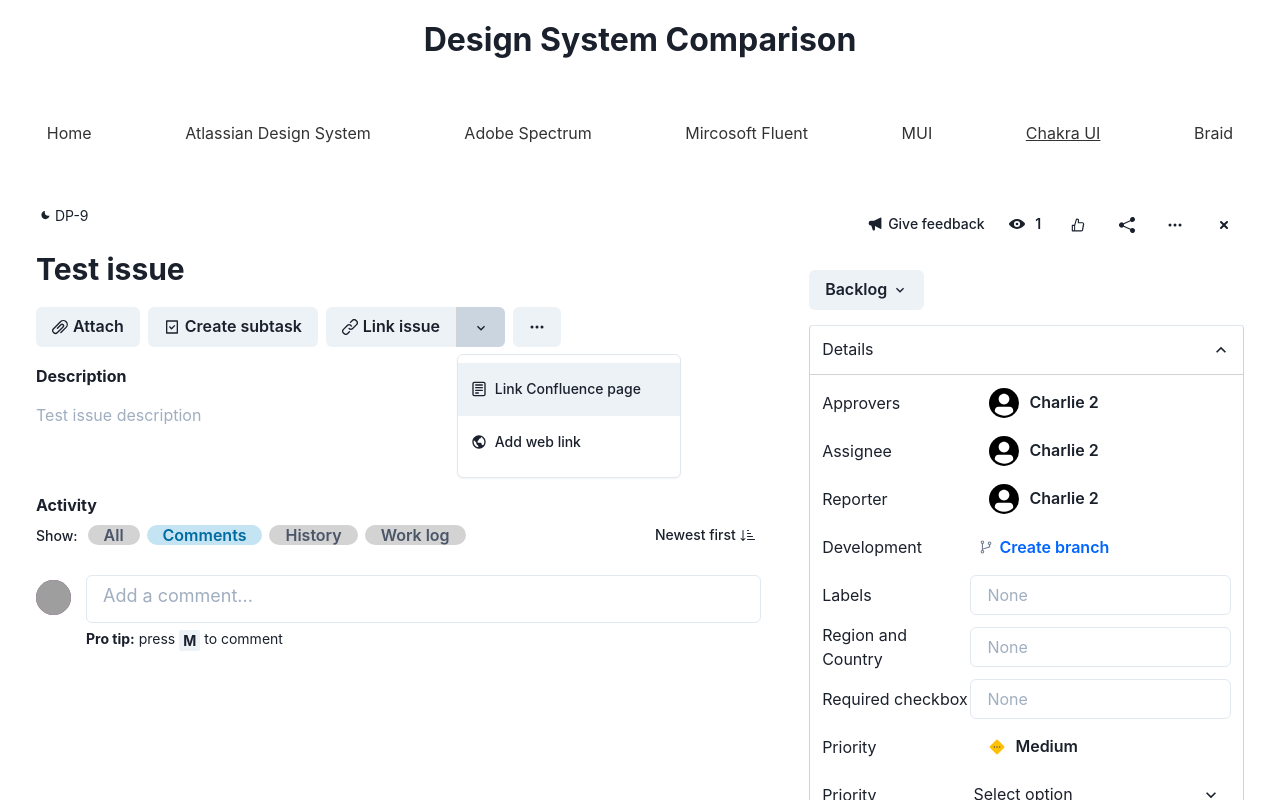
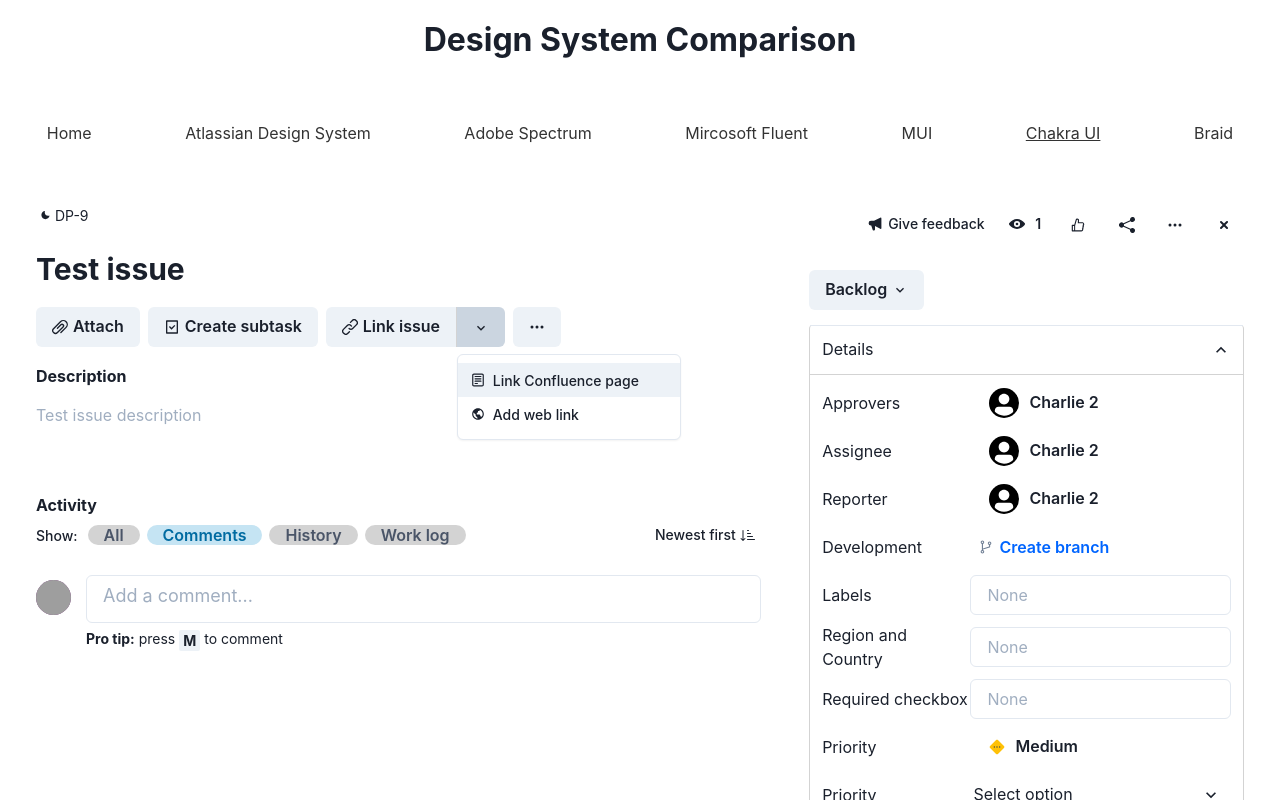
Before and after one commit to ArtOfFeed/design_systems_compare, a React (Create React App) app: page /chakra in a window 1280 px wide. Both pictures are taken after a click on the button 480 px from the left and 326 px from the top of the page. Shown: the top 800 px of the page. Built offline with nearby package versions, Linux system fonts and the light colour scheme; grey boxes are pictures that could not be loaded.

Commit message:
Refactoring

```diff
--- a/src/issue-view/Chakra/components/Actions.js
+++ b/src/issue-view/Chakra/components/Actions.js
@@ -1,6 +1,6 @@
 import React from 'react';
 
-import { Flex, Input, Button, ButtonGroup, Box, Menu, MenuButton, MenuList, MenuItem, Text, IconButton } from '@chakra-ui/react';
+import { Flex, Input, Button, ButtonGroup, Box, Menu, MenuButton, MenuList, MenuItem, Text } from '@chakra-ui/react';
 import { AttachmentIcon, LinkIcon, ChevronDownIcon, AddIcon } from '@chakra-ui/icons';
 import { BsThreeDots } from 'react-icons/bs';
 import { RiTaskLine } from 'react-icons/ri';
@@ -14,7 +14,7 @@
                 <Button>
                     <Input type="file" id="attach" display="none"></Input>
                     <AttachmentIcon />
-                    <Box as="label" for="attach" pl="5px" cursor="pointer">Attach</Box>
+                    <Box as="label" htmlFor="attach" pl="5px" cursor="pointer">Attach</Box>
                 </Button>
                 <Button>
                     <RiTaskLine />
@@ -30,30 +30,16 @@
                     </MenuButton>
                     <MenuList>
                         <MenuItem>
-                            <IconButton
-                                variant="ghost"
-                                colorScheme="gray"
-                                aria-label="Call Sage"
-                                icon={
-                                    <Flex>
+                            {/* <Flex alignItems="center"> */}
                                 <CgNotes />
                                 <Text pl="8px" fontWeight="medium" fontSize="14px">Link Confluence page</Text>
-                                    </Flex>
-                                }
-                            />
+                            {/* </Flex> */}
                         </MenuItem>
                         <MenuItem>
-                            <IconButton
-                                variant="ghost"
-                                colorScheme="gray"
-                                aria-label="Call Sage"
-                                icon={
-                                    <Flex>
+                            <Flex alignItems="center">
                                 <BiWorld />
                                 <Text pl="8px" fontWeight="medium" fontSize="14px">Add web link</Text>
                             </Flex>
-                                }
-                            />
                         </MenuItem>
                     </MenuList>
                 </Menu>
@@ -63,17 +49,10 @@
                     </MenuButton>
                     <MenuList>
                         <MenuItem>
-                            <IconButton
-                                variant="ghost"
-                                colorScheme="gray"
-                                aria-label="Call Sage"
-                                icon={
-                                    <Flex p="8px">
+                            <Flex p="8px" alignItems="center">
                                 <AddIcon />
-                                        <Text pl="5px" fontWeight="medium" fontSize="14px">Add apps</Text>
+                                <Text pl="8px" fontWeight="medium" fontSize="14px">Add apps</Text>
                             </Flex>
-                                }
-                            />
                         </MenuItem>
                     </MenuList>
                 </Menu>
--- a/src/issue-view/Chakra/components/Details.js
+++ b/src/issue-view/Chakra/components/Details.js
@@ -101,7 +101,7 @@
                                 </Flex>
                                 <Flex w="100%" alignItems="center">
                                     <Text w="37%">Development</Text>
-                                    <Flex w="63%" h="40px" _hover={{bg: "rgb(235, 236, 240)", borderRadius: "5px"}} p="5px" _focus={{boxShadow: "none !important"}}>
+                                    <Flex w="63%" h="40px" _hover={{bg: "hover.gray", borderRadius: "5px"}} p="5px" _focus={{boxShadow: "none !important"}}>
                                         <Button variant="link" w="100%" display="flex" justifyContent="flex-start">
                                             <AiOutlineBranches />
                                             <Link pl="5px" color="#0065FF">Create branch</Link>
@@ -147,7 +147,7 @@
                                 </Flex>
                                 <Flex w="100%" alignItems="center">
                                     <Text w="37%">Priority</Text>
-                                    <Select w="63%" height="40px" placeholder="Select option" variant="unstyled" cursor="pointer" _hover={{bg: "rgb(235, 236, 240)"}}>
+                                    <Select w="63%" height="40px" placeholder="Select option" variant="unstyled" cursor="pointer" _hover={{bg: "hover.gray"}}>
                                         <option value="option1">
                                             Medium
                                         </option>
--- a/src/issue-view/Chakra/components/FeedbackActions.js
+++ b/src/issue-view/Chakra/components/FeedbackActions.js
@@ -1,6 +1,6 @@
 import React from 'react';
 
-import { Flex, Box, Text, Spacer, IconButton, Menu, MenuButton, MenuList, MenuItem, Button, Divider, CloseButton } from '@chakra-ui/react';
+import { Flex, Box, Text, Spacer, IconButton, Menu, MenuButton, MenuList, MenuItem, Button, Divider } from '@chakra-ui/react';
 import { BsThreeDots, BsFillShareFill } from 'react-icons/bs';
 import { ViewIcon, SmallCloseIcon } from '@chakra-ui/icons';
 import { HiSpeakerphone } from 'react-icons/hi';
@@ -58,12 +58,9 @@
             <Box>
                 <Menu>
                     <MenuButton as={Button} bg="inherit" p="0" >
-                        <IconButton
-                            variant="ghost"
-                            colorScheme="gray"
-                            aria-label="Call Sage"
-                            icon={<BsThreeDots />}
-                        />
+                        <Flex justifyContent="center">
+                            <BsThreeDots />
+                        </Flex>
                     </MenuButton>
                     <MenuList>
                         <MenuItem>
--- a/src/issue-view/Chakra/index.js
+++ b/src/issue-view/Chakra/index.js
@@ -6,12 +6,20 @@
 import Description from './components/Description';
 import FeedbackActions from './components/FeedbackActions';
 
-import { Container, Flex, Box, Heading, Text, Spacer, Menu, MenuButton, MenuList, MenuItem, Button, Badge, ChakraProvider } from '@chakra-ui/react';
+import { ChakraProvider, extendTheme, Container, Flex, Box, Heading, Text, Spacer, Menu, MenuButton, MenuList, MenuItem, Button, Badge } from '@chakra-ui/react';
 import { MoonIcon, ChevronDownIcon } from '@chakra-ui/icons';
 
 export const Chakra = () => {
+    const theme = extendTheme({
+        colors: {
+          hover: {
+            gray: "rgb(235, 236, 240)"
+          },
+        },
+    });
+
     return (
-        <ChakraProvider>
+        <ChakraProvider theme={theme}>
             <Container maxW="container.xl">
                 <Flex m="20px">
                     <Box w="60%" fontSize="14px">
```
Lines whose indentation alone changed are shown as unchanged.
